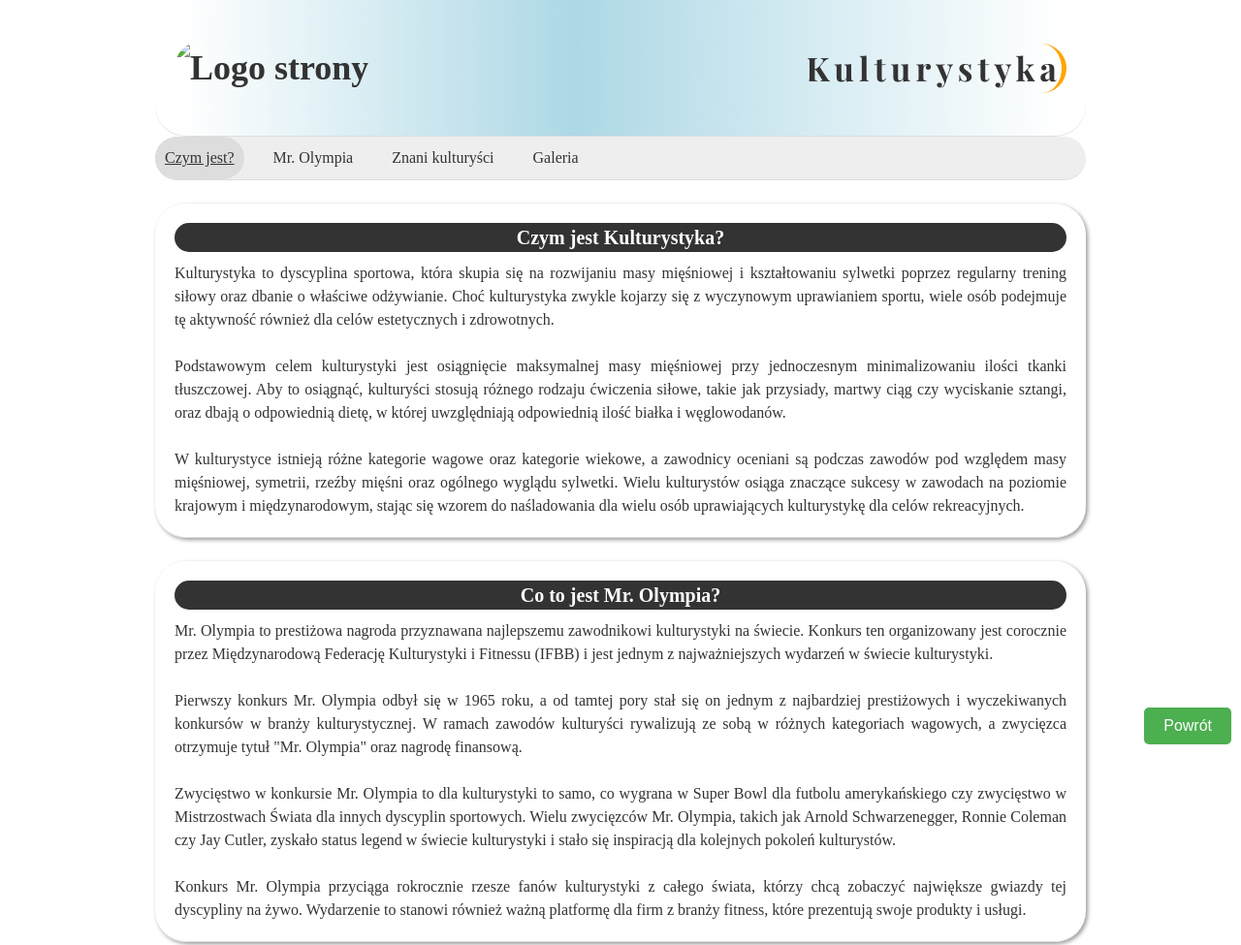
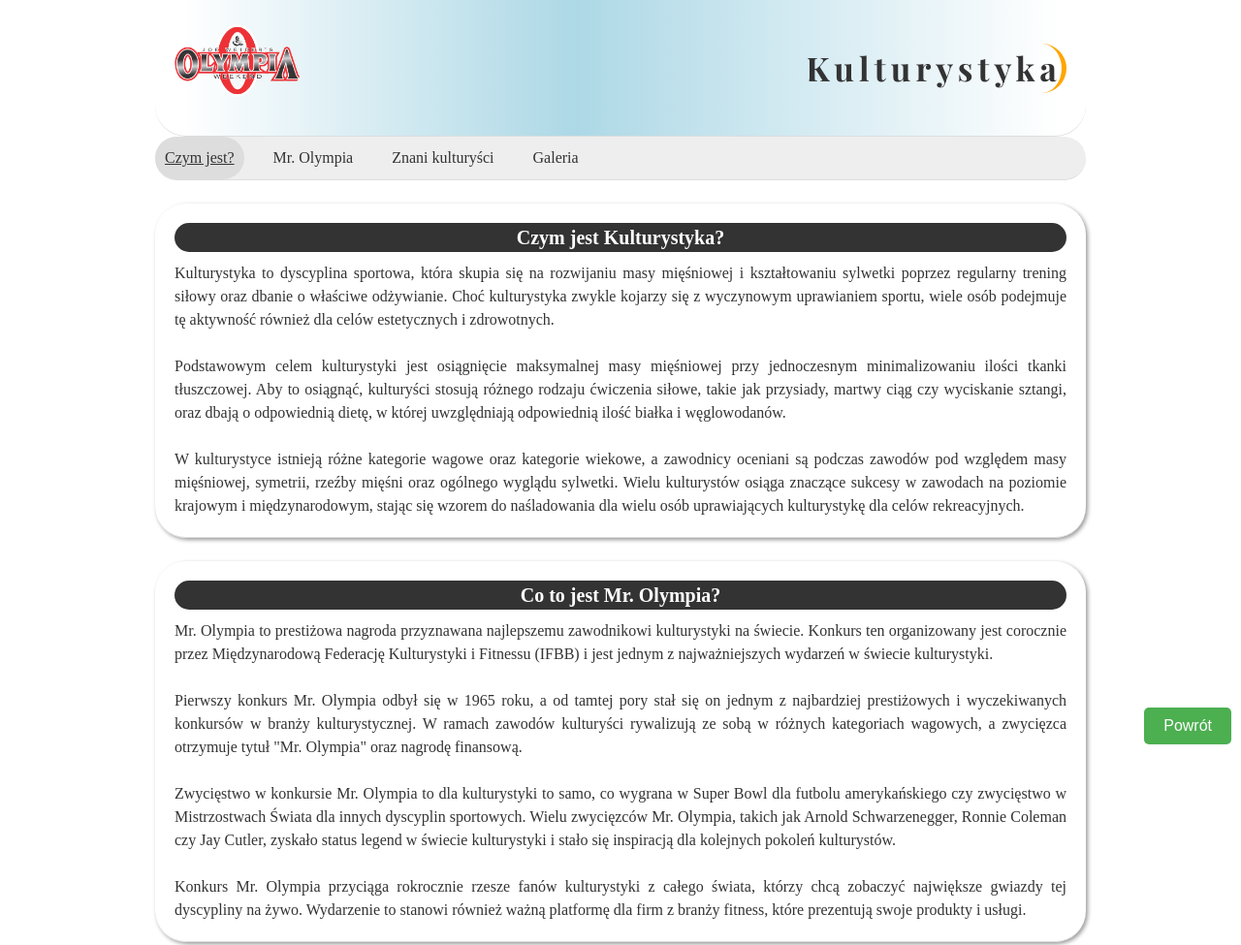
Before and after one commit to Kulturystyka-hobby/Kulturystyka-hobby.github.io, a plain HTML site: page index.html in a window 1280 px wide. Shown: the top 975 px of the page at 97% size. Drawn offline with Linux system fonts and the light colour scheme; files whose address does not match are found by name; a web font is replaced by a local one.

Commit message:
Update index.html

```diff
--- a/index.html
+++ b/index.html
@@ -12,7 +12,7 @@
       <div class="logo1">
         <a href="index.html" class="logo">
           <p id="#top"></p>
-        <img src="obrazek/logo.png" alt="Logo strony" id="top">
+        <img src="logo.png" alt="Logo strony" id="top">
       </a>
       </div>
       <div class="napisanimacja">
```
